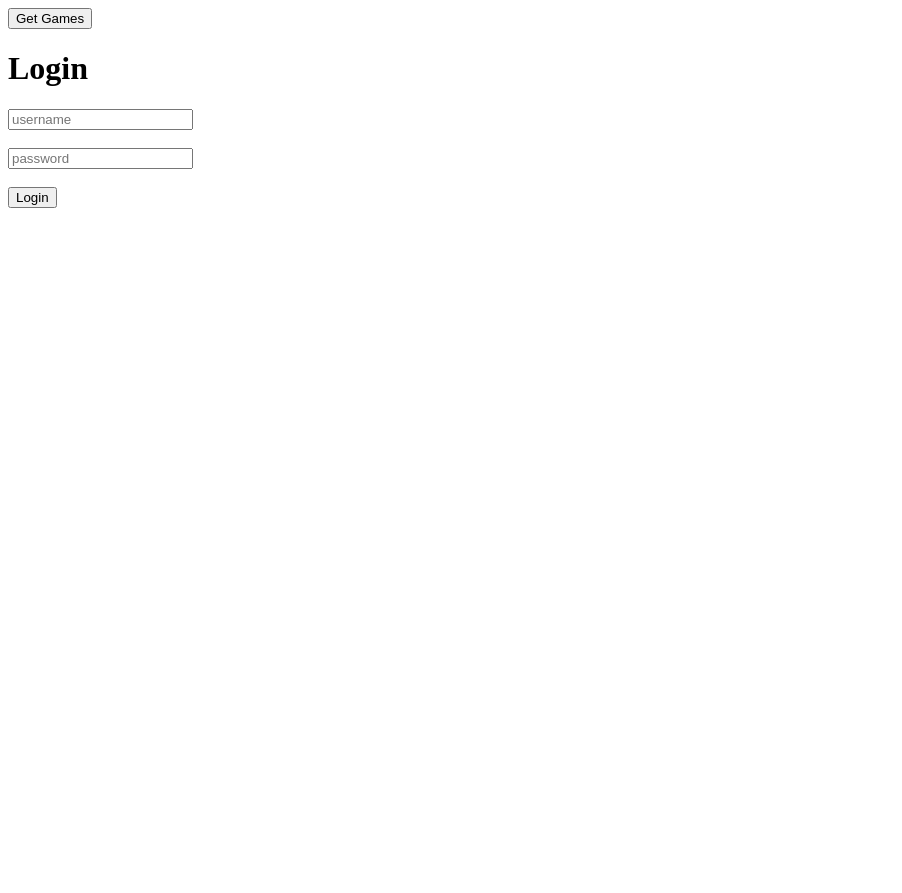
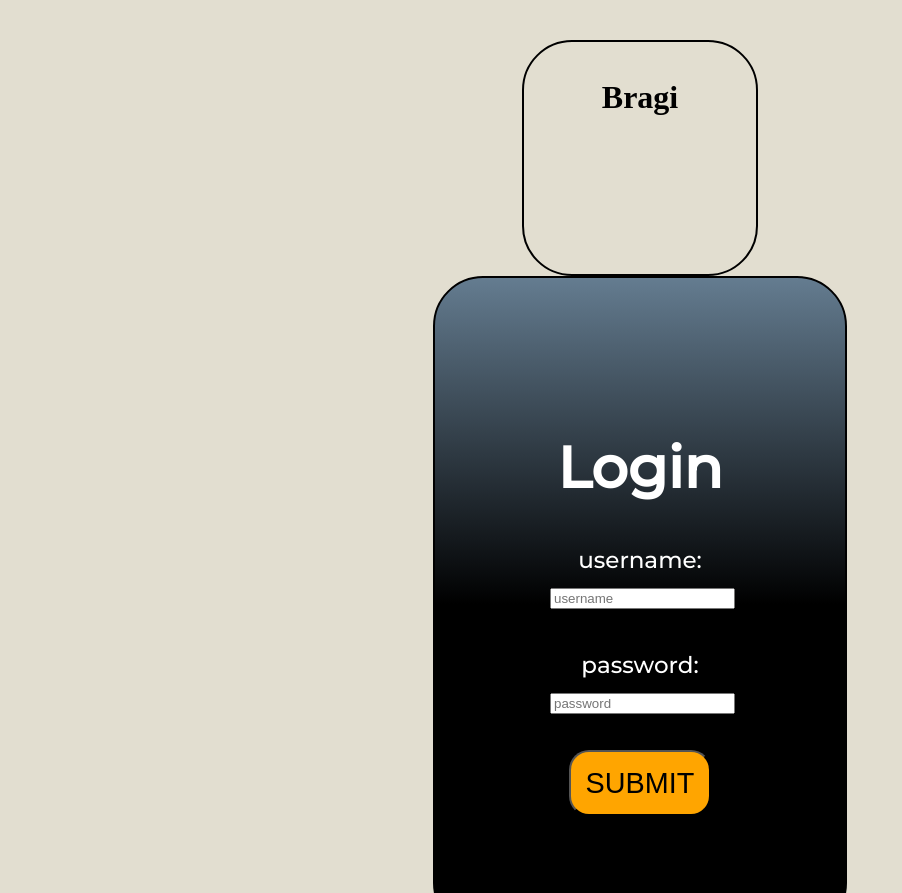
Before and after one commit to drewk93/bragi_journal, a website: page public/index.html in a window 1280 px wide. Shown: the top 893 px of the page, without its empty margins (0-902 px from the left). Before the commit the page ends 800 px from the top, so only its background shows below. Drawn offline with nearby package versions, Linux system fonts and the light colour scheme.

Commit message:
Commit 11

```diff
--- a/public/index.html
+++ b/public/index.html
@@ -5,25 +5,32 @@
     <meta name="viewport" content="width=device-width, initial-scale=1.0">
     <title>Document</title>
     <link rel="stylesheet" href="main.css">
+    <link rel="preconnect" href="https://fonts.googleapis.com">
+    <link rel="preconnect" href="https://fonts.gstatic.com" crossorigin>
+    <link href="https://fonts.googleapis.com/css2?family=Montserrat:wght@100;500&display=swap" rel="stylesheet">
     <script src="https://code.jquery.com/jquery-3.6.0.min.js"></script>
     <script src="main.js"></script>
 </head>
-<body>
+<body id="body">
     <div id="mainContainer" class="container">
         <button id="getGames" class="btn">Get Games</button>
         <div id="resultsContainer" class="container">
 
         </div>
     </div>
+    <div id="bragi" class="container">
+        <h1> Bragi </h1>
+    </div>
     <div id="loginContainer" class="container">
+
         <h1>Login</h1>
-        <form id="loginForm">
-
+            <label for="username" class="labels"> username:</label>
             <input type="text" id="username" placeholder="username" autocomplete="off"><br><br>
+            <label for="password" class="labels"> password:</label>
             <input type="password" id="password" placeholder="password" autocomplete="off"><br><br>
 
-            <button id="submitLogin" type="submit">Login</button>
-        </form>
+            <button id="submitLogin" type="submit">SUBMIT</button>
+
     </div>
 
 
--- a/public/main.css
+++ b/public/main.css
@@ -0,0 +1,58 @@
+
+/* Chief Colors Scheme
+
+- Ivory: #E2DED0;
+- Blue Gray: #647C90
+- Cool Gray: #4E4F50
+- Gray:#746C70
+
+*/
+
+#body{
+    background: #E2DED0;
+    display: flex;
+    flex-direction: column;
+    justify-content: center;
+    align-items: center;
+    padding: 2em;
+}
+
+#bragi {
+    border: 2px solid black;
+    width: 200px;
+    height: 200px;
+    border-radius: 50px;
+    text-align: center;
+    padding: 1em;
+}
+
+#loginContainer{
+    background-image: linear-gradient(#647C90, black, black);
+    color: white;
+    font-family: Montserrat;
+    font-size: 1.8em;
+    display: flex column;
+    justify-content: center;
+    border: 2px solid black;
+    border-radius: 50px;
+    padding: 4em;
+    text-align: center;
+    width: 15%;
+}
+
+#submitLogin {
+    background: orange;
+    font-size: 1em;
+    padding: .5em;
+    border-radius: 20px;
+    transition: all 0.3s ease;
+}
+
+#submitLogin:hover {
+    background-color: white; /* Change background color to white when hovered */
+     transform: scale(1.5);
+}
+
+.labels {
+    font-size: .8em;
+}
--- a/public/main.js
+++ b/public/main.js
@@ -9,6 +9,7 @@ $(document).ready(function() {
     // const domain = "https://bragi-journal-web-service.onrender.com"
     const domain =  "http://localhost:3000"
 
+    $('#mainContainer').hide()
 
 
 
@@ -37,7 +38,6 @@ $(document).ready(function() {
     $submitLogin.on('click', loginFunc)
 
     function loginFunc() {
-        console.log('button clicked');
         const url = domain + '/login';
         const userbody = {
             username: $('#username').val(),
@@ -50,14 +50,18 @@ $(document).ready(function() {
                 type: 'POST',
                 contentType: 'application/json',
                 data: JSON.stringify(userbody),
-                success: function (data) {
-                    console.log('LOGIN SUCCESS');
+                success: function (data, textStatus, jgXHR) {
+                    console.log('Status Code', jgXHR.status);
+                    $("#loginContainer").hide("slow", function(){
 
-                    $resultsContainer.append(`<p> SUCCESS DUDE </p>`);
+                    })
+                    $('#mainContainer').show("slow", function(){
+
+                    })
                 },
                 error: function (error) {
                     console.log('LOGIN FAILED');
-                    $resultsContainer.append(`<p> DANG </p>`);
+                    $resultsContainer.empty()
                 },
             });
         } catch (error) {
@@ -65,6 +69,4 @@ $(document).ready(function() {
             console.error('Failed to login', userbody);
         }
     }
-
-
 });
```
